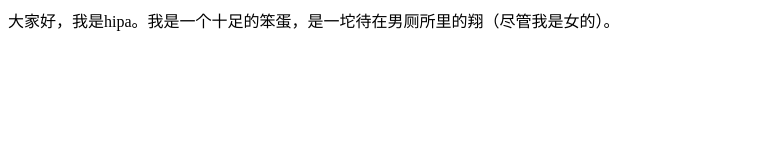
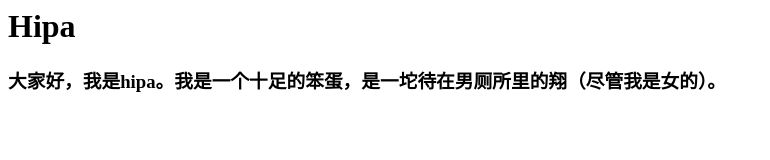
Before and after one commit to skytechina/hipa, a plain HTML site: page index.html in a window 1280 px wide. Shown: the whole page, without its empty margins (0-770 px from the left). Drawn offline with Linux system fonts and the light colour scheme.

Commit message:
Update index.html

```diff
--- a/index.html
+++ b/index.html
@@ -1 +1,2 @@
-大家好，我是hipa。我是一个十足的笨蛋，是一坨待在男厕所里的翔（尽管我是女的）。
+<h1>Hipa</h1>
+<h3>大家好，我是hipa。我是一个十足的笨蛋，是一坨待在男厕所里的翔（尽管我是女的）。</h3>
```
